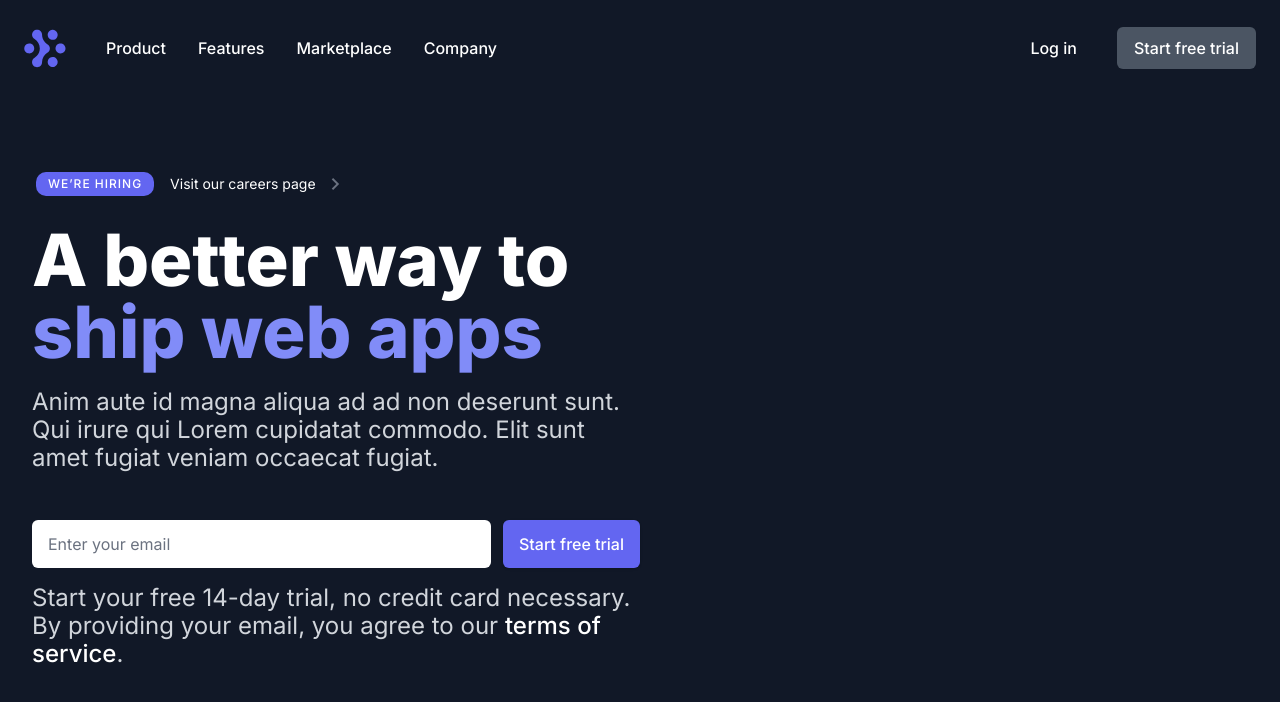
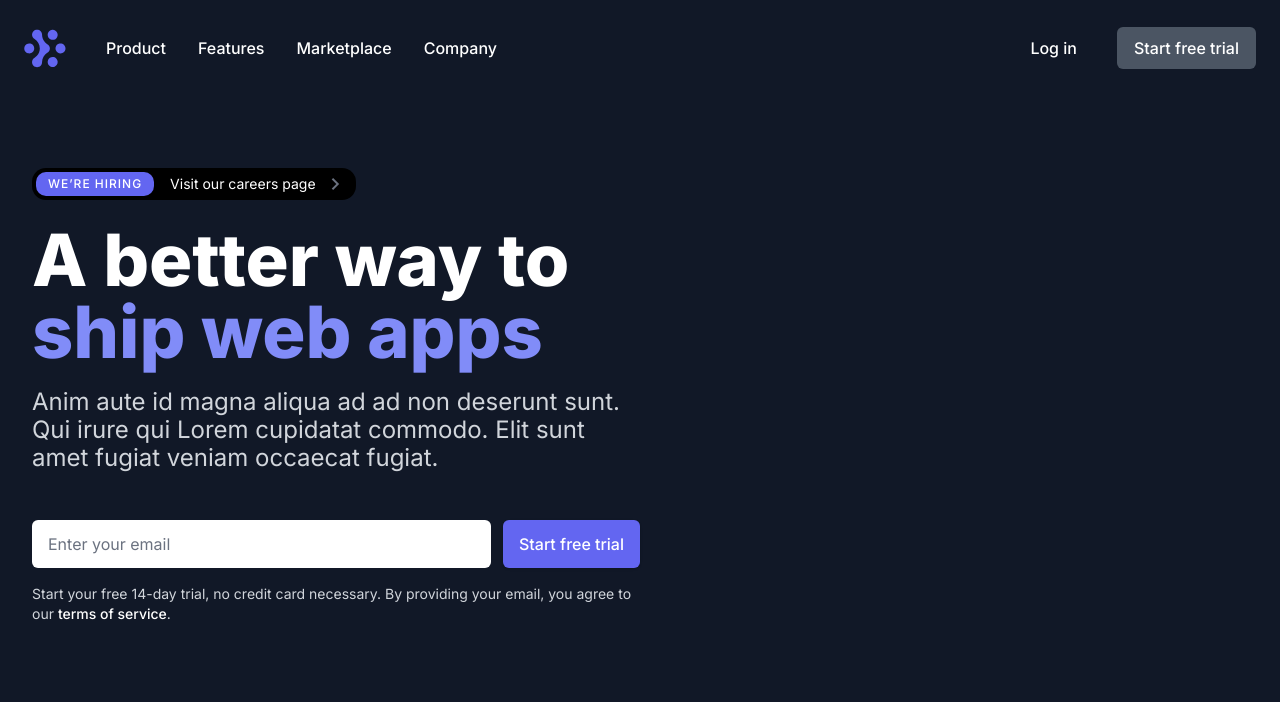
Before and after one commit to rosslibby/lennar-code-challenge, a React (Create React App) app: page / in a window 1280 px wide. Shown: the top 702 px of the page. Built offline with nearby package versions, Linux system fonts and the light colour scheme.

Commit message:
revise styoling

```diff
--- a/src/index.css
+++ b/src/index.css
@@ -1,6 +1,7 @@
 @import url('https://fonts.googleapis.com/css2?family=Inter:wght@400;500;800&display=swap');
 
 :root {
+  --bg-black: #000000;
   --bg-color: #111827;
   --text-placeholder: #6b7280;
   --text-primary: #ffffff;
--- a/src/wrapper/wrapper.module.css
+++ b/src/wrapper/wrapper.module.css
@@ -21,10 +21,3 @@
 .wrapper h1 span {
   color: var(--brand-secondary);
 }
-
-.wrapper p {
-  color: var(--text-secondary);
-  font-size: 1.5rem;
-  font-weight: 400;
-  line-height: 1.75rem;
-}
```
